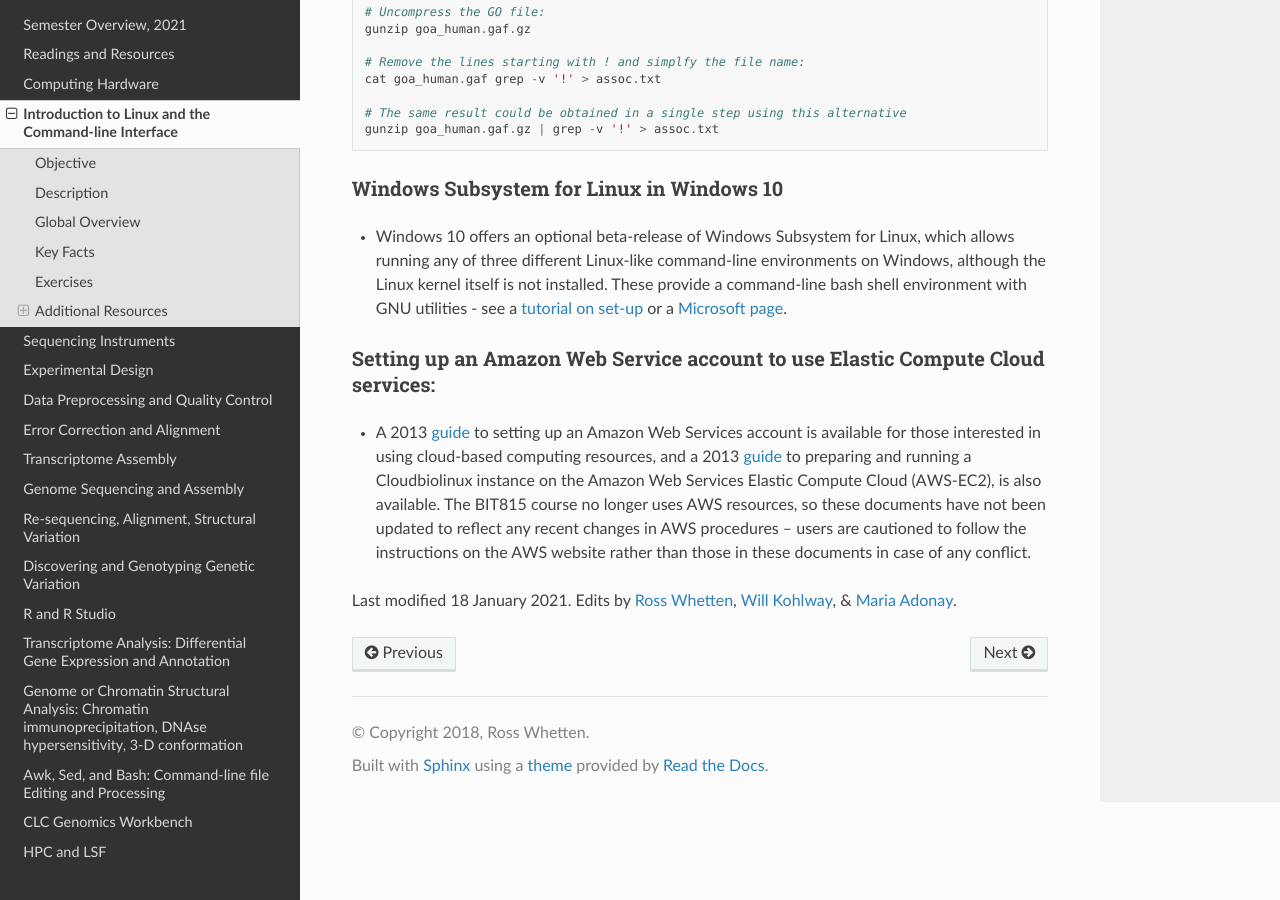
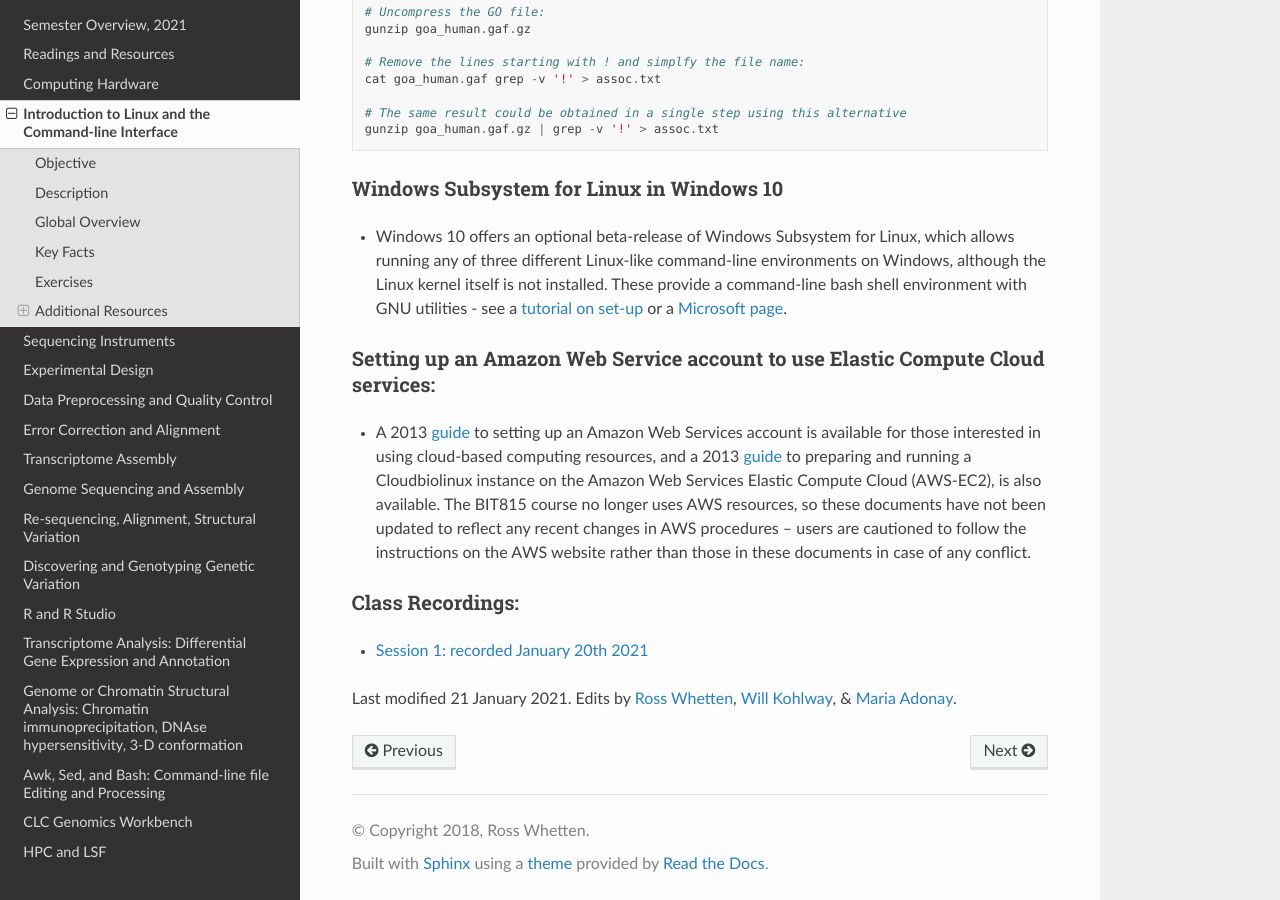
Before and after one commit to rwhetten/DeepSeqAnalysis, a Sphinx documentation site: the page built from docs/source/intro-linux.rst, in a window 1280 px wide and 900 px high, scrolled down 2792 px. Built offline with Sphinx 7.4.7 and the Read the Docs theme 2.0.0, drawn with Linux system fonts in a browser that asks for light colours.

Commit message:
Update intro-linux.rst

```diff
--- a/docs/source/intro-linux.rst
+++ b/docs/source/intro-linux.rst
@@ -114,9 +114,11 @@ Setting up an Amazon Web Service account to use Elastic Compute Cloud services:
 + A 2013 `guide <https://drive.google.com/open?id=1usJgvhq3xdtWNLp514ievfbWubsebaUS>`_ to setting up an Amazon Web Services account is available for those interested in using cloud-based computing resources, and a 2013 `guide <https://drive.google.com/open?id=1z0LqYJUchs6Ozo-R88EyaQReYB4c4MVX>`_ to preparing and running a Cloudbiolinux instance on the Amazon Web Services Elastic Compute Cloud (AWS-EC2), is also available. The BIT815 course no longer uses AWS resources, so these documents have not been updated to reflect any recent changes in AWS procedures – users are cautioned to follow the instructions on the AWS website rather than those in these documents in case of any conflict.
 
 
+Class Recordings:
+-----------------
+
++ `Session 1: recorded January 20th 2021 <https://drive.google.com/file/d/1LCXtZiDiWj-kycELD1yO7JgIDBWdMhdq/view?usp=sharing>`_
 
 
-
-
-Last modified 18 January 2021.
+Last modified 21 January 2021.
 Edits by `Ross Whetten <https://github.com/rwhetten>`_, `Will Kohlway <https://github.com/wkohlway>`_, & `Maria Adonay <https://github.com/amalgamaria>`_.
```
